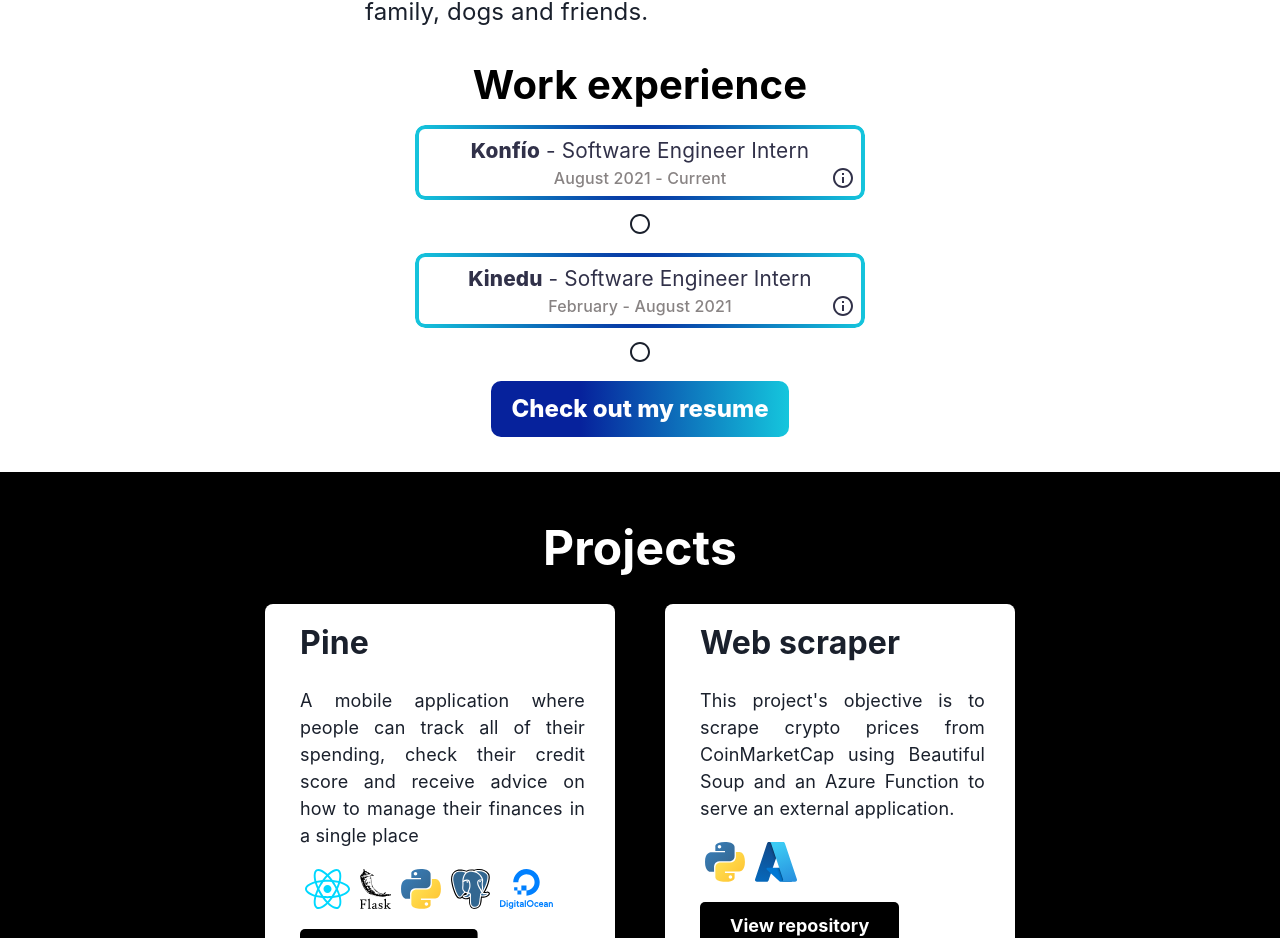
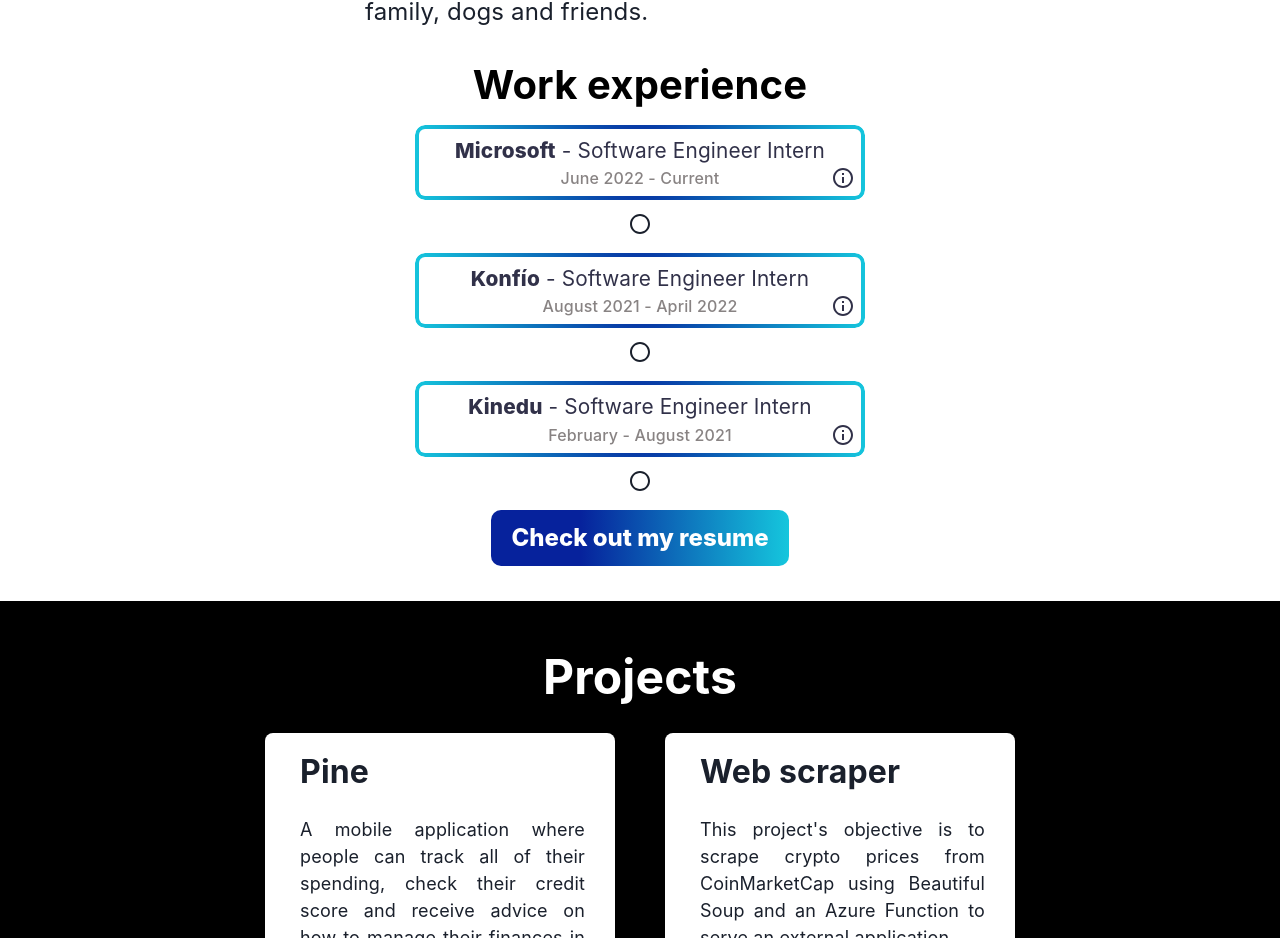
Before and after one commit to AlexTorres88/personal-website-v2, a React (Create React App) app: page / in a window 1280 px wide. Shown: the part 1070-2008 px from the top of the page. Built offline with nearby package versions, Linux system fonts and the light colour scheme.

Commit message:
Feature: add microsoft experience

```diff
--- a/src/components/Resume.jsx
+++ b/src/components/Resume.jsx
@@ -3,7 +3,7 @@ import '../assets/modules/home/Home.css'
 const Resume = () => {
     return (
         <div className="resume-wrapper">
-            <iframe title="resume" src="https://onedrive.live.com/embed?cid=8F3E36A94BC91E9A&resid=8F3E36A94BC91E9A%211317&authkey=ALaOFKebX0T3qr8&em=2" width="100%" height="85%" frameborder="0" scrolling="yes"></iframe>
+            <iframe title="resume" src="https://1drv.ms/b/s!ApoeyUupNj6PiW78QNKCbIBbtfwq" width="100%" height="85%" frameborder="0" scrolling="yes"></iframe>
         </div>
     );
 }
--- a/src/components/WorkExperience.jsx
+++ b/src/components/WorkExperience.jsx
@@ -5,11 +5,14 @@ import Card from './WorkCard';
 import { Link } from 'react-router-dom';
 import Konfio from '../assets/WorkExperience/konfio-logo.png'
 import Kinedu from '../assets/WorkExperience/kinedu-logo.png'
+import Microsoft from '../assets/WorkExperience/microsoft-logo.png'
 
 const WorkExperience = () => {
     return (
         <div className="work-exp-container">
-            <Card link="https://konfio.mx" company="Konfío" title=" - Software Engineer Intern" date="August 2021 - Current" desc="Currently working with React, Typescript and Flask. I create new features, refactor code and fix bugs on the account creation team." logo={Konfio} class="work-exp-item"/>
+            <Card link="https://microsoft.com" company="Microsoft" title=" - Software Engineer Intern" date="June 2022 - Current" desc="Currently working with React and Typescript creating new features for the Azure Stack Portal Team" logo={Microsoft} class="work-exp-item"/>
+            <CircleOutlinedIcon className="circle"/>
+            <Card link="https://konfio.mx" company="Konfío" title=" - Software Engineer Intern" date="August 2021 - April 2022" desc="Worked with React and Typescript. I created new features, refactored code and fixed bugs on the account creation team." logo={Konfio} class="work-exp-item"/>
             <CircleOutlinedIcon className="circle"/>
             <Card link="https://app.kinedu.com/" company="Kinedu" title=" - Software Engineer Intern" date="February - August 2021" desc="Worked with Ruby on Rails on the backend team developing new features for the main REST API which served a web and mobile application." logo={Kinedu} class="work-exp-item"/>
             <CircleOutlinedIcon className="circle"/>
```
Also changed, not shown: src/assets/WorkExperience/microsoft-logo.png (added).
